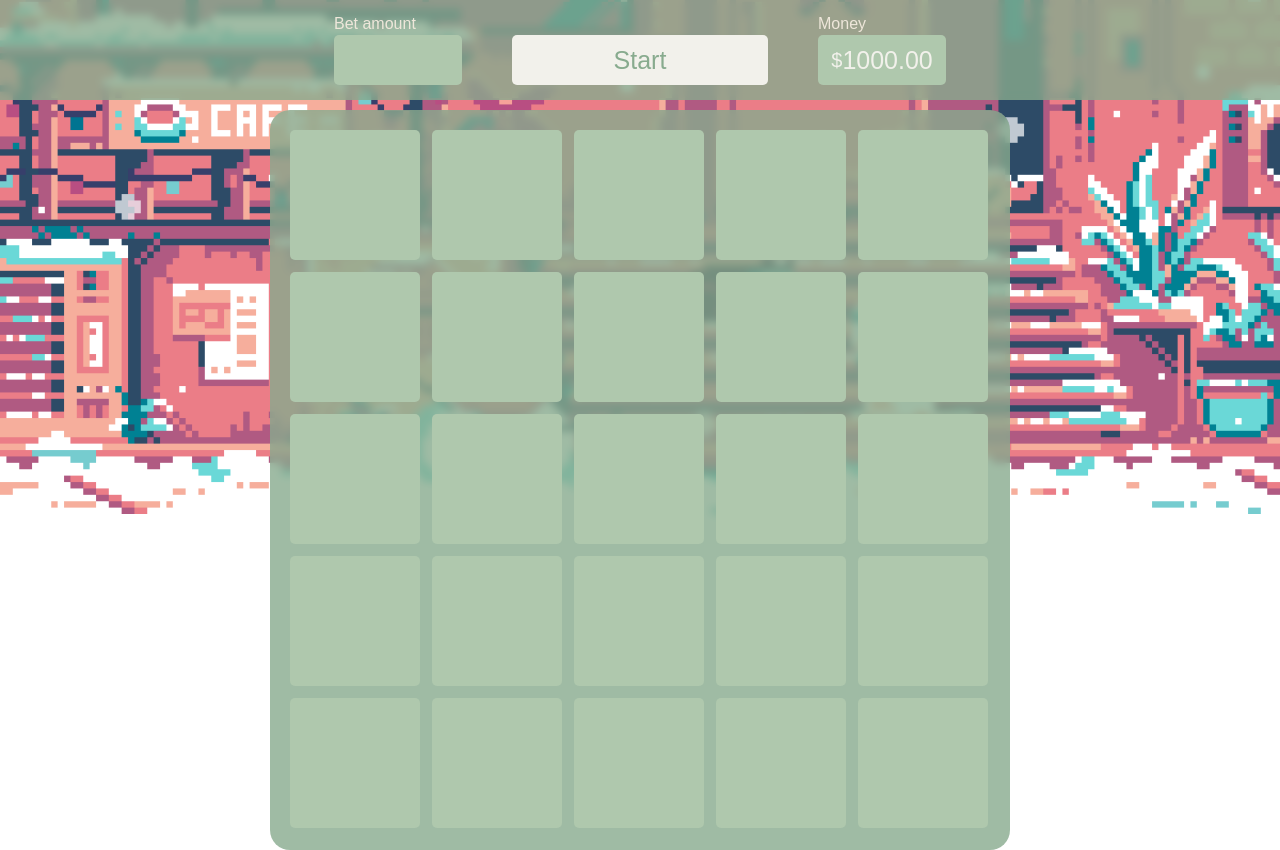
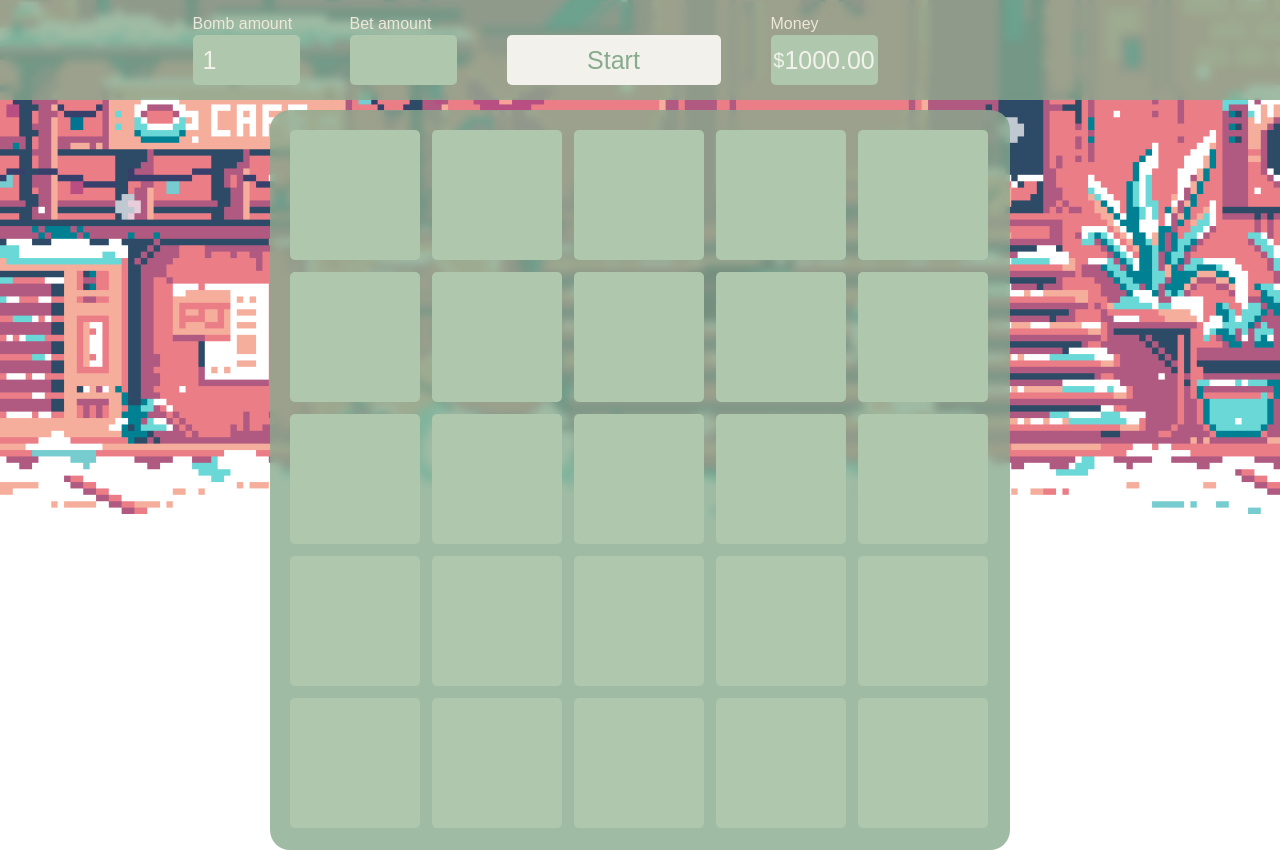
Before and after one commit to RoustyTousty/Roustys-Mines, a plain HTML site: page index.html in a window 1280 px wide. Drawn offline with Linux system fonts and the light colour scheme.

Commit message:
Roustys-Mines 0.0.4
- Added bomb amount selection
- Added new sounds
- Redid the top bar styling
- Cleaned up some code
- Did general bug fixes

```diff
--- a/index.html
+++ b/index.html
@@ -8,6 +8,11 @@
 </head>
 <body>
     <div class="Top">
+        <div id="TopContainer">
+            <div class="BombDiv">
+                <label id="BombLabel">Bomb amount</label>
+                <input type="number" id="BombAmount">
+            </div>
             <div class="BetDiv">
                 <label id="BetLabel">Bet amount</label>
                 <input type="number" id="BetAmount">
@@ -21,8 +26,8 @@
                 </div>
             </div>
         </div>
+    </div>
     <div id="Game">
-
     </div>
     <div id="Error">
         <p id="ErrorMessage">You can't do that</p>
--- a/main.js
+++ b/main.js
@@ -1,5 +1,6 @@
 // Init elem
 const betAmount = document.getElementById("BetAmount")
+const bombAmount = document.getElementById("BombAmount")
 
 const Money = document.getElementById("Money")
 const gameContainer = document.getElementById("Game")
@@ -11,14 +12,16 @@ const errorContainer = document.getElementById("Error")
 let moneyAmount = 1000
 let withdrawAmount = 0
 let withdrawMultipliyer = 1
-let gameActive = false
-errorActive = false
+bombAmount.value = 1
 
 // Setup
 updateMoney()
 generateBoard()
 playSound("music.mp3", 0.2, true)
 errorContainer.style.display = "none"
+let gameActive = false
+let errorActive = false
+bombList = []
 
 // Start/Withdraw button
 function game() {
@@ -37,7 +40,7 @@ function spaceClicked(num) {
         return
     }
 
-    if (bombLocation == num) {
+    if (bombList.includes(num) == true) {
         bomb(num)
     }else{
         addMultiplier(num)
@@ -57,7 +60,17 @@ function start() {
     }
 
     if (betAmount.value <= 0) {
-        error("You can't bet zero or less than zero!")
+        error("You can't bet 0 or less than 0!")
+        return
+    }
+
+    if (bombAmount.value <= 0) {
+        error("You can't have 0 or less than 0 bombs!")
+        return
+    }
+
+    if (bombAmount.value >= 25) {
+        error("You can't have 25 or more than 25 bombs!")
         return
     }
 
@@ -66,9 +79,8 @@ function start() {
 
     moneyAmount -= betAmount.value
     withdrawAmount = betAmount.value
-    bombLocation = Math.floor(Math.random() * 25)
-    console.log(betAmount.value, parseInt(betAmount.value))
 
+    generateBombs()
     updateWithdraw()
     updateMoney()
     generateBoard()
@@ -112,7 +124,7 @@ function bomb(num) {
 // Rais the multiplier for withraw
 function addMultiplier(num) {
     // Cauculate multiplier
-    withdrawMultipliyer += 0.1
+    withdrawMultipliyer += 0.1 * bombList.length
 
     updateWithdraw()
     playSound("correct.wav", 0.4, false)
@@ -127,6 +139,20 @@ function generateBoard() {
     gameContainer.innerHTML = ""
     for (let i = 0; i < 25; i++) {
         gameContainer.innerHTML += "<button onclick='spaceClicked(" + i + ")' id='Space'></button>"
+    }
+}
+
+function generateBombs() {
+    bombList = []
+    for (let i = 0; i < parseInt(bombAmount.value); i++) {
+        active = true
+        while(active == true){
+            var num = Math.floor(Math.random() * 25);
+            if (bombList.includes(num) == false) {
+                bombList.push(num);
+                active = false
+            }
+        }
     }
 }
 
--- a/style.css
+++ b/style.css
@@ -18,24 +18,30 @@ body {
 
 .Top {
     display: flex;
-    flex-direction: row;
-    flex-wrap: wrap;
     justify-content: center;
-    align-items: center;
     width: 100%;
     height: 100px;
     margin-bottom: 10px;
     background-color: rgba(136, 171, 142, 0.8);
     backdrop-filter: blur(4px);
 }
+#TopContainer {
+    display: flex;
+    flex-direction: row;
+    justify-content: center;
+    margin-right: 210px;
+    width: 100%;
+    height: 100%;
+}
 #Start {
     color: rgb(136, 171, 142);
     font-size: 25px;
     width: 20%;
     height: 50px;
+    margin-top: 20px;
     margin-inline: 50px;
-    margin-top: 20px;
     border-radius: 5px;
+    align-self: center;
     border: none;
     background-color: rgb(242, 241, 235);
 }
@@ -50,6 +56,7 @@ body {
     justify-content: center;
     width: 10%;
     height: 100px;
+    margin-left: 50px;
 }
 #BetAmount {
     color: rgb(242, 241, 235);
@@ -69,6 +76,32 @@ body {
     height: 20px;
     color: rgb(238, 231, 218);
 }
+
+.BombDiv {
+    display: flex;
+    flex-direction: column;
+    justify-content: center;
+    width: 10%;
+}
+#BombAmount {
+    color: rgb(242, 241, 235);
+    font-size: 25px;
+    width: 100% - 10px;
+    height: 50px;
+    padding-inline: 10px;
+    border-radius: 5px;
+    border: none;
+    outline: none;
+    background-color: rgb(175, 200, 173);
+}
+#BombAmount::-webkit-outer-spin-button, #BombAmount::-webkit-inner-spin-button {
+    appearance: none;
+}
+#BombLabel {
+    height: 20px;
+    color: rgb(238, 231, 218);
+}
+
 .MoneyDiv {
     display: flex;
     flex-direction: column;
@@ -117,13 +150,14 @@ body {
     border-radius: 5px;
     border: none;
     background-color: rgb(175, 200, 173);
+    background-image: "url(images/question.png)";
     background-size: 90px;
     background-repeat: no-repeat;
     background-position: center;
 }
 #Space:Hover {
     cursor: pointer;
-    box-shadow: 0px 0px 10px 0px rgba(0, 0, 0, 0.1);
+    box-shadow: 0px 0px 10px 0px rgba(0, 0, 0, 0.2);
     background-color: rgb(194, 222, 192);
 }
 
```
Also changed, not shown: images/question.png (added). Lines whose indentation alone changed are shown as unchanged.
